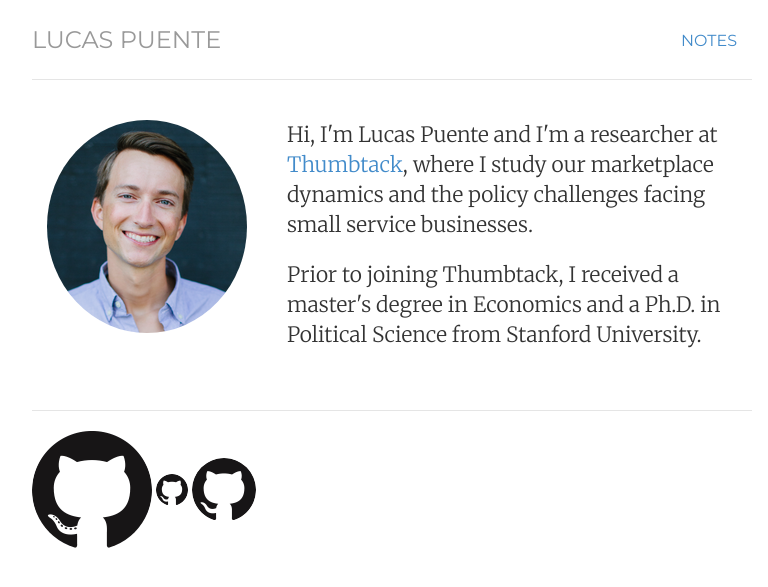
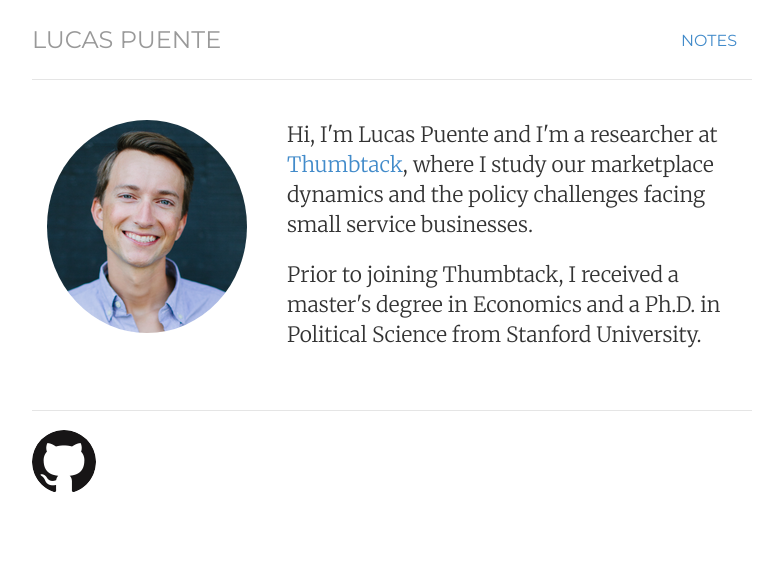
Before and after one commit to LucasPuente/lucaspuente.github.io, a Jekyll site: the page built from index.html, in a window 1280 px wide. Shown: the top 587 px of the page, without its empty margins (248-1016 px from the left). Built offline with Jekyll 4.4.1, drawn with Linux system fonts in a browser that asks for light colours.

Commit message:
Update footer.html

```diff
--- a/_includes/footer.html
+++ b/_includes/footer.html
@@ -1,8 +1,6 @@
 <div class="footer">
 	<div class="row">
 	<div class="col-sm-8">
-	<img  class="img-circle avatar" alt="Github" src="img/github.png">
-	<img  class="img-circle avatar" alt="Github" src="img/GitHub-Mark-32px.png">
 	<img  class="img-circle avatar" alt="Github" src="img/GitHub-Mark-64px.png">
 	<!-- <p><small> 2016</small></p> -->
 	</div>
```
